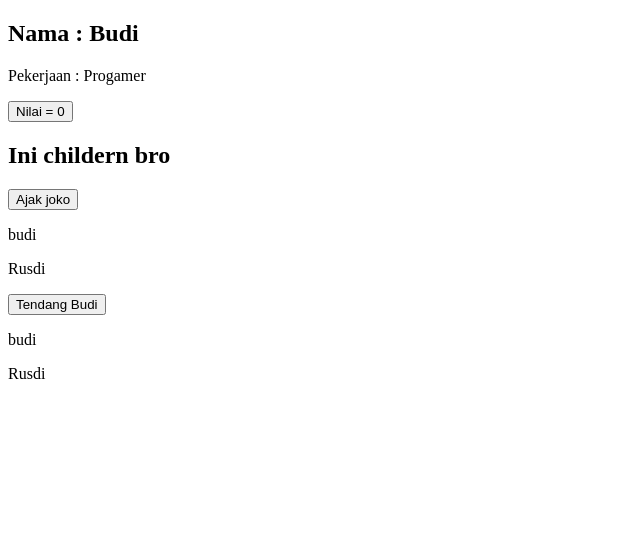
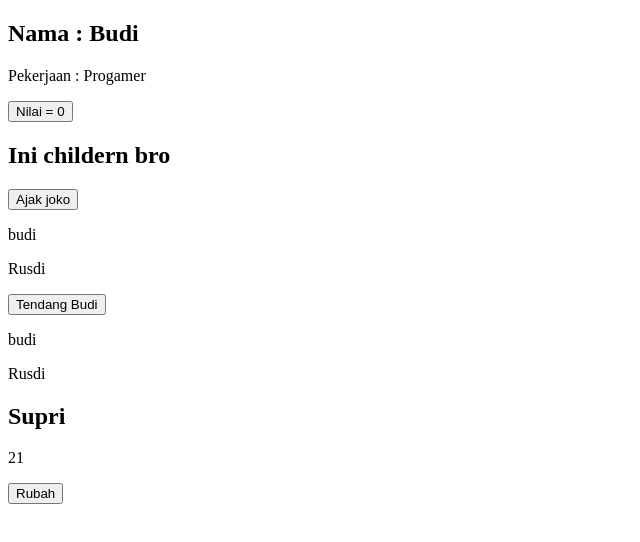
Before and after one commit to AL-JOESTAR/React-Project-1, a React (Vite) app: page / in a window 1280 px wide. Shown: the top 542 px of the page, without its empty margins (0-640 px from the left). Built offline with nearby package versions, Linux system fonts and the light colour scheme.

Commit message:
state object

```diff
--- a/src/App.jsx
+++ b/src/App.jsx
@@ -18,20 +18,37 @@ function Card2 ({ children }) { // wajib pakai {children} tidak bisa dirubah
   )
 }
 
+
+
+
+
 function App() {
   const [count, setCount] = useState(0) //state
   const [names, setNames] = useState(["budi", "Rusdi"]) //array state
+  const [user, setUser] = useState({
+        name : "Supri",
+        Age : 21
+      })
+
+
+    const rubahNama = () => {
+      setUser({
+        ...user,
+          name : "Bowo"
+      })
+    }
 
     function addName() {
       setNames([...names, "joko"])
     }
 
     function Delete(){
-      setNames([names.filter((nama) => nama !== "joko")])
+      setNames(names.filter((nama) => nama !== "joko"))
     }
 
+
   return (
-    <>
+    <div>
       <Card nama= "Budi" pekerjaan = "Progamer"/>
 
       {/* ================================================ */}
@@ -62,7 +79,16 @@ function App() {
           <p key={nama} > {nama}</p>
         ))}
       </div>
-    </>
+
+      {/* =============================================== */}
+      <div>
+        <h2>{user.name}</h2>
+        <p>{user.Age}</p>
+
+      </div>
+        <button onClick={rubahNama}>Rubah</button>
+
+    </div>
   )
 }
 
```
